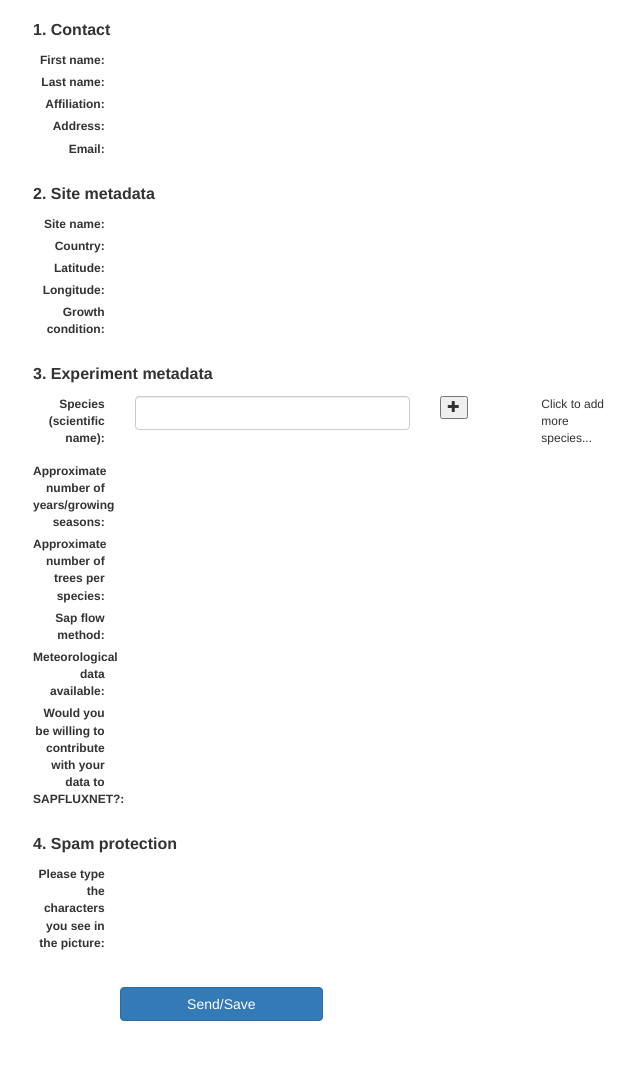
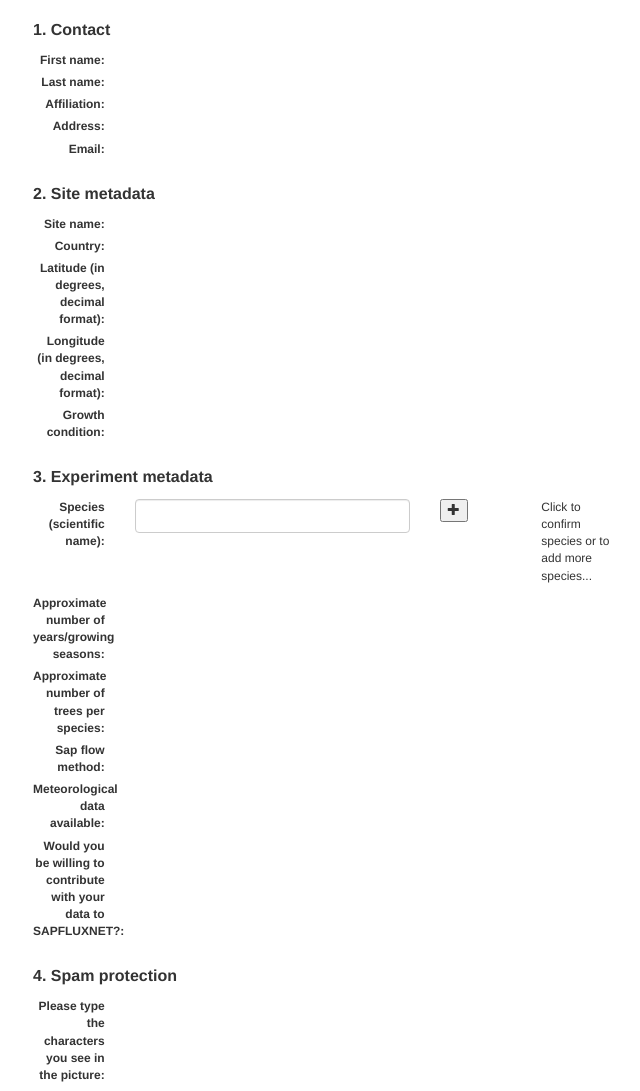
Before and after one commit to aescobarr/sapfluxnet-form, a Django app: template sfnform/templates/sfnform/form.html in a window 1280 px wide. Shown: the part 538-1629 px from the top of the page, without its empty margins (12-652 px from the left). Before the commit the page ends 1559 px from the top, so only its background shows below. Run offline with Django 3.2, Linux system fonts and the light colour scheme; the template is opened without the code that fills it, so the values that code supplies are empty; some libraries are stand-ins or nearby versions.

Commit message:
Changed control text in lat/long/species

```diff
--- a/sfnform/templates/sfnform/form.html
+++ b/sfnform/templates/sfnform/form.html
@@ -66,13 +66,13 @@
 					<div class="col-xs-2">{{ form.country.errors }}</div>
 				</div>
 				<div class="row">
-	    		<div class="text-right col-xs-1"><label for="{{ form.latitude.id_for_label }}">Latitude:</label></div>
+	    		<div class="text-right col-xs-1"><label for="{{ form.latitude.id_for_label }}">Latitude (in degrees, decimal format):</label></div>
 					<div class="col-xs-2">{{ form.latitude }}</div>
 					<div class="col-xs-1"></div>
 					<div class="col-xs-2">{{ form.latitude.errors }}</div>
 				</div>
 				<div class="row">
-	    		<div class="text-right col-xs-1"><label for="{{ form.longitude.id_for_label }}">Longitude:</label></div>
+	    		<div class="text-right col-xs-1"><label for="{{ form.longitude.id_for_label }}">Longitude (in degrees, decimal format):</label></div>
 					<div class="col-xs-2">{{ form.longitude }}</div>
 					<div class="col-xs-1"></div>
 					<div class="col-xs-2">{{ form.longitude.errors }}</div>
@@ -87,7 +87,7 @@
 					<div class="text-right col-xs-1"><label>Species (scientific name):</label></div>
 					<div class="col-xs-3"><input class="form-control" type="text" id="entrada_sp"></div>
 					<div class="col-xs-1"><button type="button" id="afegir_sp" onclick="addSp()"><span class="glyphicon glyphicon-plus"></span></button></div>
-					<div class="col-xs-1"><span>Click to add more species...</span></div>
+					<div class="col-xs-1"><span>Click to confirm species or to add more species...</span></div>
 					<div class="col-xs-2">{{ form.species.errors }}</div>
 					{{ form.species.as_hidden }}
 				</div>
```
